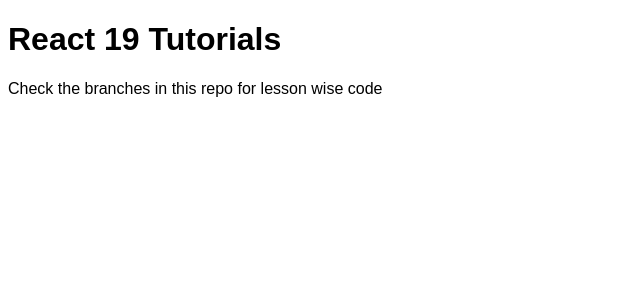
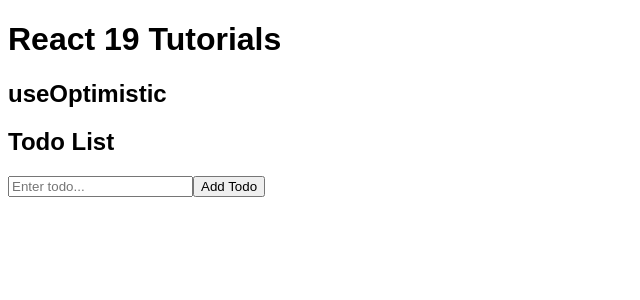
Before and after one commit to vidyakumari123/React-19, a React (Vite) app: page / in a window 1280 px wide. Shown: the top 300 px of the page, without its empty margins (0-640 px from the left). Built offline with nearby package versions, Linux system fonts and the light colour scheme.

Commit message:
Added useOptimistic tutorial

```diff
--- a/src/App.jsx
+++ b/src/App.jsx
@@ -1,10 +1,15 @@
 import "./App.css";
+import TodoList from "./components/todo";
 
 function App() {
   return (
     <div>
       <h1>React 19 Tutorials</h1>
-      <p>Check the branches in this repo for lesson wise code</p>
+
+      <div>
+        <h2>useOptimistic</h2>
+        <TodoList />
+      </div>
     </div>
   );
 }
--- /dev/null
+++ b/src/components/todo.jsx
@@ -0,0 +1,46 @@
+import { useState } from "react";
+import { useOptimistic } from "react";
+
+function TodoList() {
+  const [todos, setTodos] = useState([]);
+
+  // Function to add a new todo item optimistically
+  const [optimisticTodos, setOptimisticTodo] = useOptimistic(
+    todos,
+    (oldTodos, newTodo) => [...oldTodos, { text: newTodo, pending: true }]
+  );
+
+  // Function to handle form submission and add todo item
+  const handleAddTodo = async (formData) => {
+    const newTodo = formData.get("todo");
+
+    setOptimisticTodo(newTodo); // Optimistically add new todo
+
+    // Simulate API call or async operation
+    await new Promise((resolve) => setTimeout(resolve, 1000)); // Simulate delay
+
+    // After delay, update todos with actual API response or processing result
+    setTodos((currentTodos) => [
+      ...currentTodos,
+      { text: newTodo, pending: false }, // Mark as not pending after operation completes
+    ]);
+  };
+
+  return (
+    <div>
+      <h2>Todo List</h2>
+      {optimisticTodos.map((todo, index) => (
+        <div key={index}>
+          {todo.text}
+          {todo.pending && <span> (Adding...)</span>}
+        </div>
+      ))}
+      <form action={handleAddTodo}>
+        <input type="text" name="todo" placeholder="Enter todo..." />
+        <button type="submit">Add Todo</button>
+      </form>
+    </div>
+  );
+}
+
+export default TodoList;
```
Also changed, not shown: 1 other file (tests, documents, lock files or other folders).
